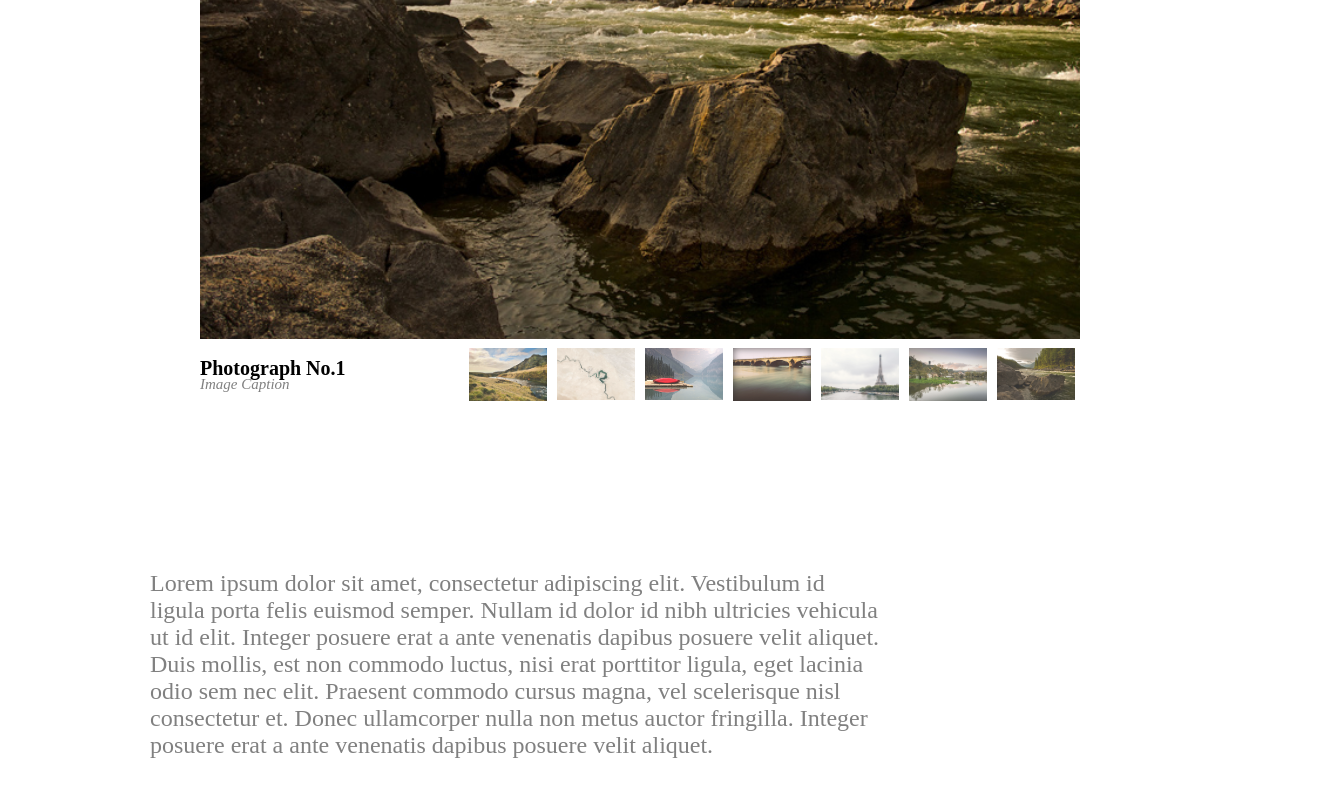
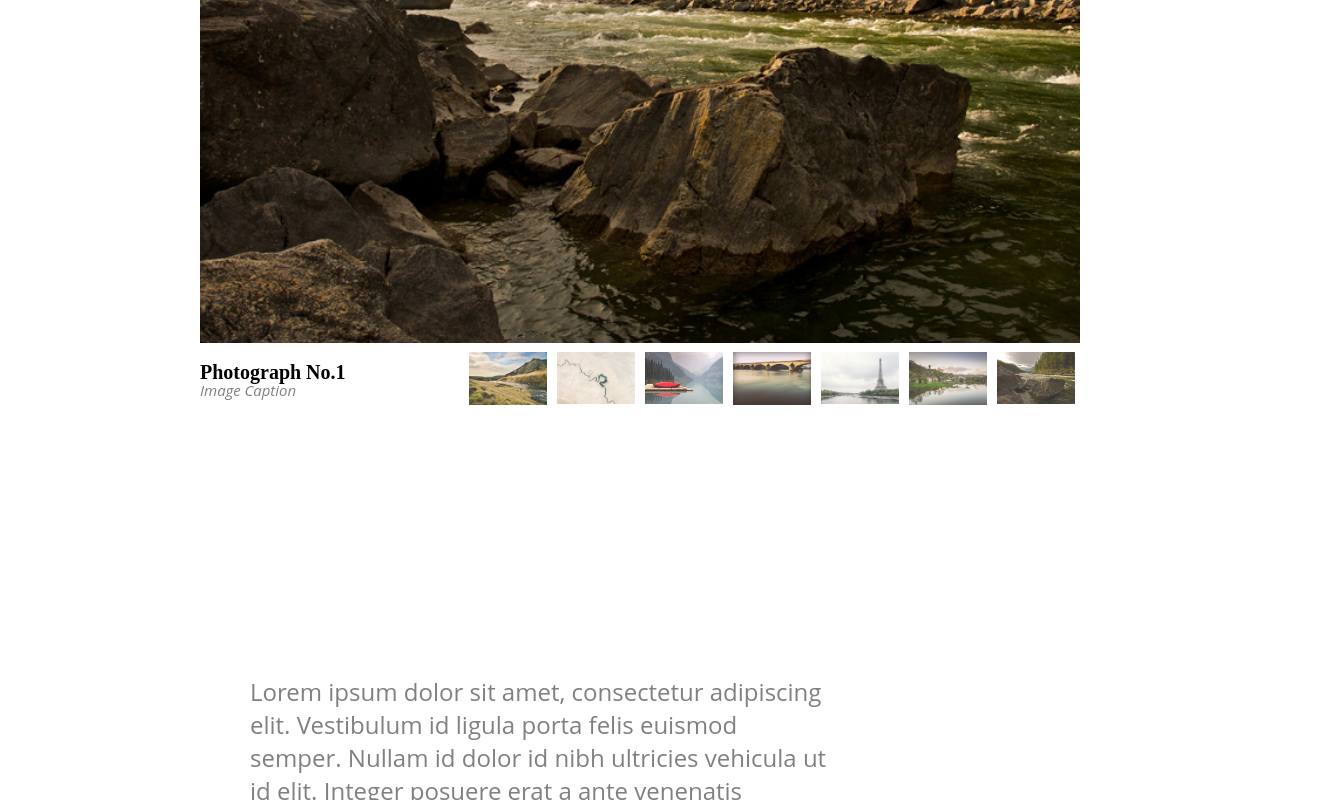
Before and after one commit to StaceyWhitmore/article-page, a React app: page / in a window 1280 px wide. Shown: the part 432-1232 px from the top of the page, 1330 px wide, since content can reach past the window. Built offline with nearby package versions, Linux system fonts and the light colour scheme.

Commit message:
Open Sans font

```diff
--- a/src/lowerLayout.js
+++ b/src/lowerLayout.js
@@ -62,6 +62,12 @@ render() {
 class Wrapper extends React.Component {
 
   render() {
+    var pageWrapperStyle = {
+      fontFamily: 'Open Sans',
+      boxSizing: 'borderBox',
+      margin: '100px'
+
+    }
       var wrapperStyle = {
 
           display: 'grid',
@@ -82,7 +88,7 @@ class Wrapper extends React.Component {
 
 
     return(
-    <div>
+    <div style={pageWrapperStyle}>
       <Header />
       <div className="wrapper" style={wrapperStyle}>
           <div className="box indent-top"></div>
--- a/src/style.css
+++ b/src/style.css
@@ -4,6 +4,10 @@
 
 body {
   margin: 100px;
+}
+
+p {
+  font-family: "Open Sans", sans-serif;
 }
 
 /*Caption to left of thumbnails*/
```
